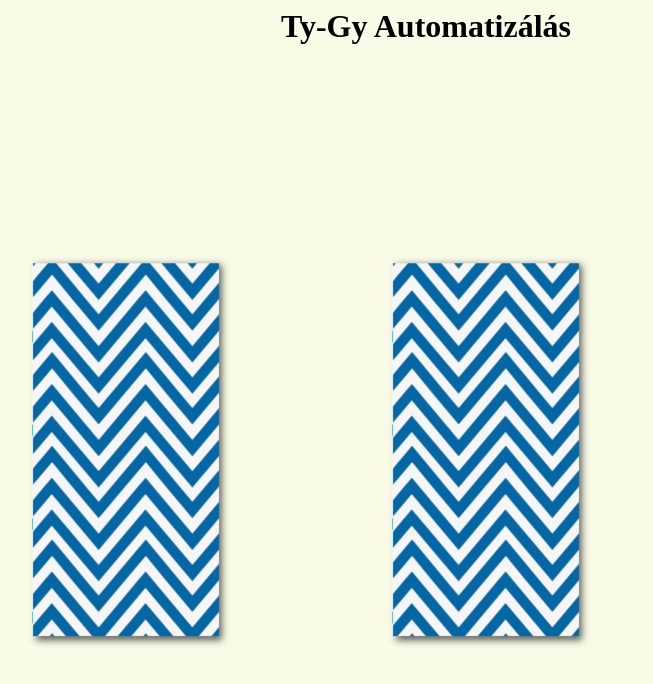
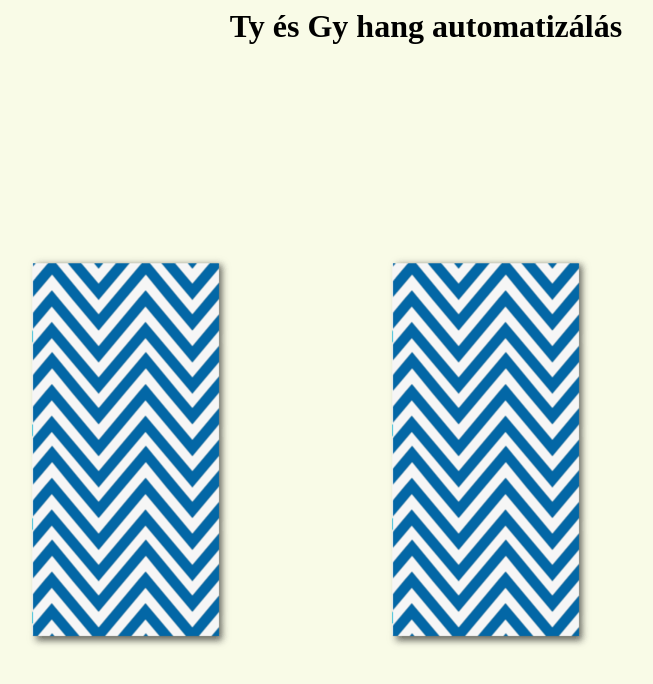
Before and after one commit to szszid/szszid.github.io, a plain HTML site: page index.html in a window 1280 px wide. Shown: the whole page, without its empty margins (214-867 px from the left). Drawn offline with Linux system fonts and the light colour scheme; animation ran at ten frames a second.

Commit message:
Update index.html
cim

```diff
--- a/index.html
+++ b/index.html
@@ -3,7 +3,7 @@
 </head>
 
 <body bgcolor="#F9FBE7" >
-<h1 align="center">Ty-Gy Automatizálás</1>
+<h1 align="center">Ty és Gy hang automatizálás</1>
 </body>
 <script src="uglify.js" type='text/javascript'></script>
 
```
